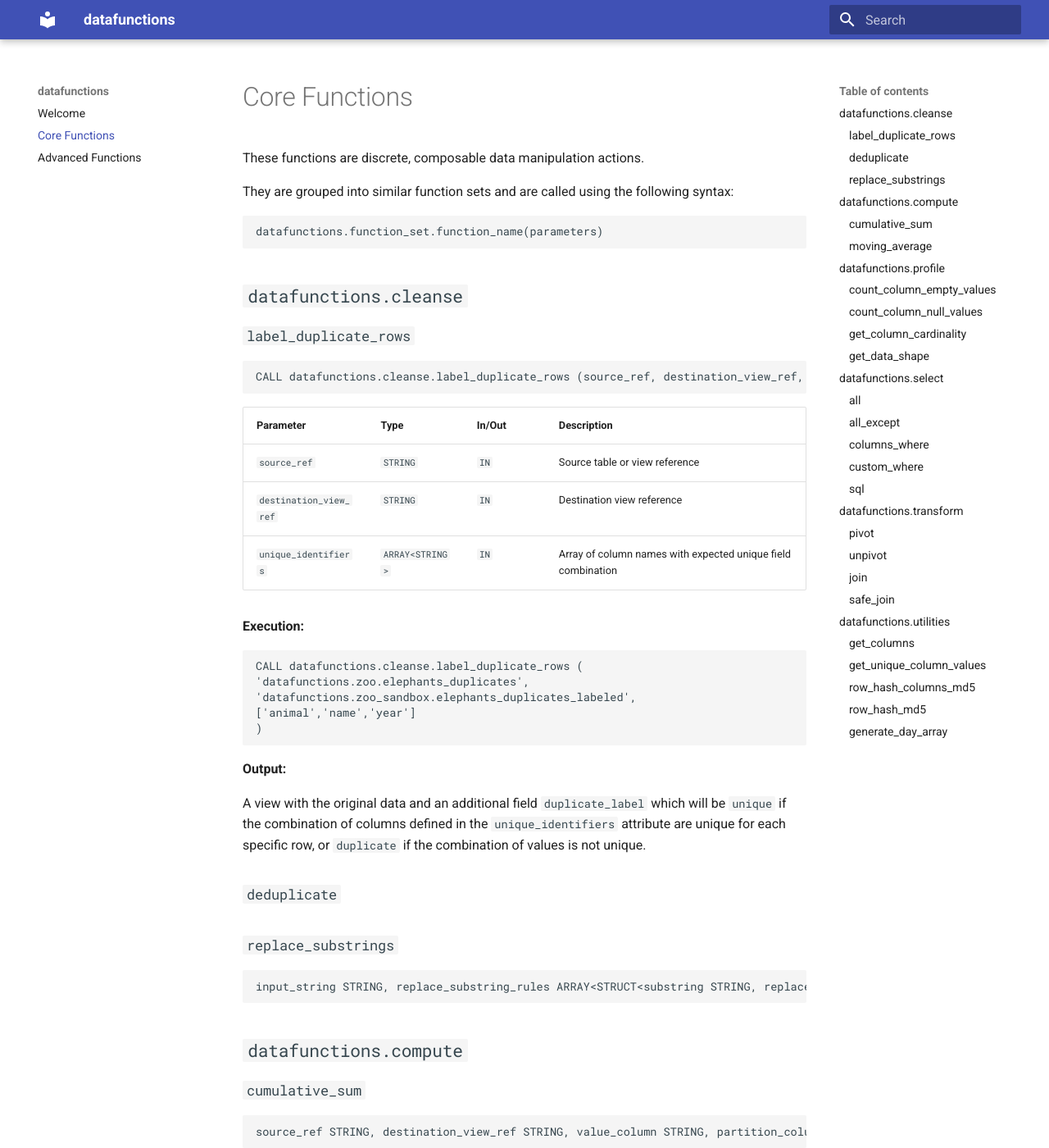
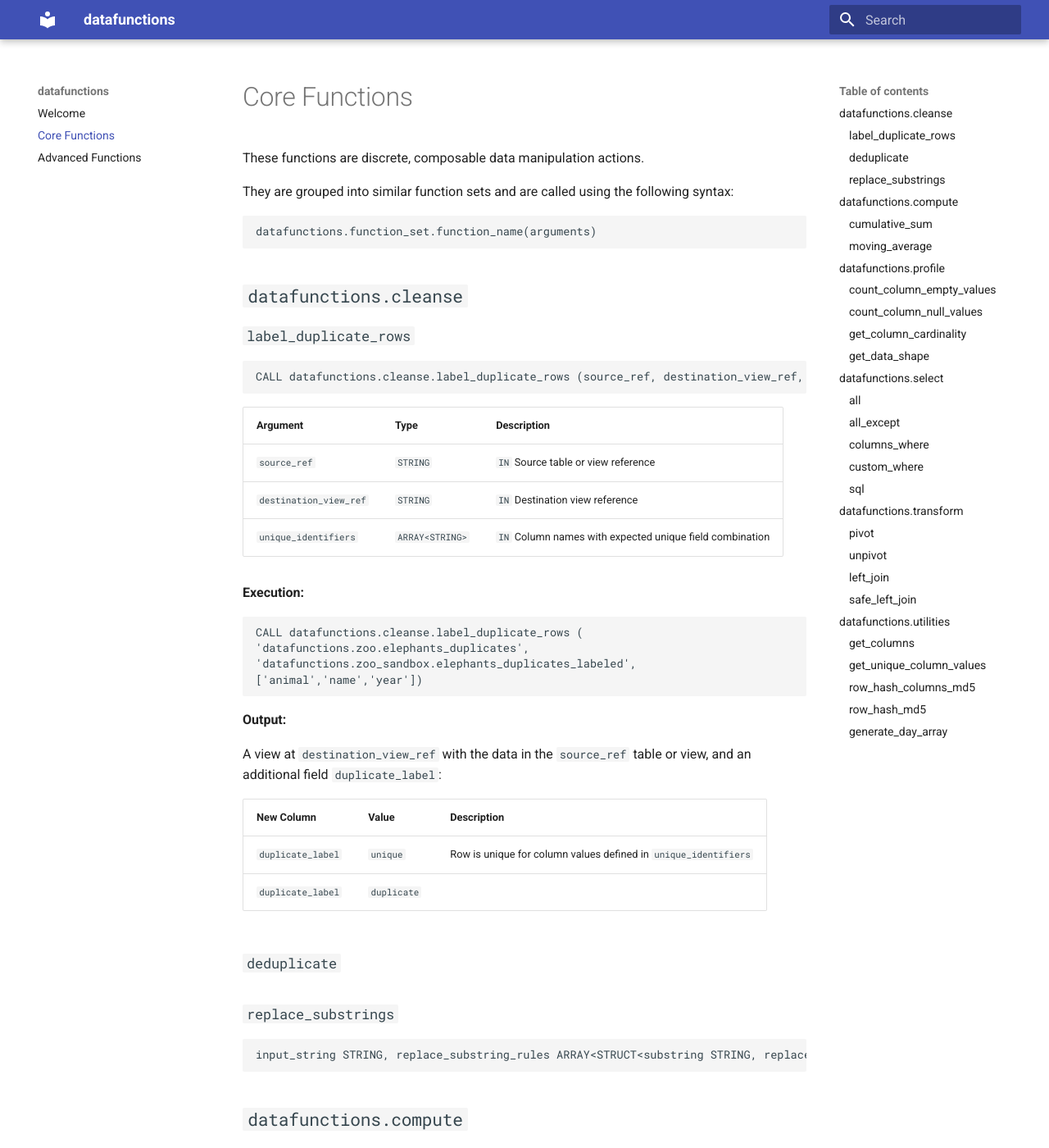
Before and after one commit to datafunctions/datafunctions.github.io, an MkDocs documentation site: the page built from docs/core_functions.md, in a window 1280 px wide and 1400 px high. Shown: the whole window at 82% size. Built offline with MkDocs 1.6.1 and Material for MkDocs 9.7.7, drawn with Linux system fonts in a browser that asks for light colours; some of the changed text lies outside the part shown.

Commit message:
Core function docs update

````diff
--- a/docs/core_functions.md
+++ b/docs/core_functions.md
@@ -3,7 +3,7 @@ These functions are discrete, composable data manipulation actions.
 
 They are grouped into similar function sets and are called using the following syntax:
 
-    datafunctions.function_set.function_name(parameters)
+    datafunctions.function_set.function_name(arguments)
 
 ##`datafunctions.cleanse`
 ###`label_duplicate_rows`
@@ -12,23 +12,27 @@ They are grouped into similar function sets and are called using the following s
 CALL datafunctions.cleanse.label_duplicate_rows (source_ref, destination_view_ref, unique_identifiers)
 ```
 
-| Parameter | Type | In/Out | Description |
-|:-- |:-- |:-- |:-- |
-|`source_ref`| `STRING` | `IN` |Source table or view reference |
-|`destination_view_ref`| `STRING` | `IN` | Destination view reference |  |
-|`unique_identifiers`| `ARRAY<STRING>` | `IN` | Array of column names with expected unique field combination |
+| Argument | Type | Description |
+|:-- |:-- |:-- |
+|`source_ref`| `STRING` | `IN` Source table or view reference |
+|`destination_view_ref`| `STRING` | `IN` Destination view reference |  |
+|`unique_identifiers`| `ARRAY<STRING>` | `IN` Column names with expected unique field combination |
 
 **Execution:**
 ``` SQL
 CALL datafunctions.cleanse.label_duplicate_rows (
 'datafunctions.zoo.elephants_duplicates',
 'datafunctions.zoo_sandbox.elephants_duplicates_labeled',
-['animal','name','year']
-)
+['animal','name','year'])
 ```
 **Output:**
 
-A view with the original data and an additional field `duplicate_label` which will be `unique` if the combination of columns defined in the `unique_identifiers` attribute are unique for each specific row, or `duplicate` if the combination of values is not unique.
+A view at `destination_view_ref` with the data in the `source_ref` table or view, and an additional field `duplicate_label`:
+
+| New Column | Value | Description |
+|:-- |:-- |:-- |
+|`duplicate_label`| `unique` | Row is unique for column values defined in `unique_identifiers` |
+|`duplicate_label`| `duplicate` |  |  |
 
 ###`deduplicate`
 ###`replace_substrings`
@@ -77,10 +81,10 @@ A view with the original data and an additional field `duplicate_label` which wi
 ###`unpivot`
     source_ref STRING, destination_view STRING, dimensions ARRAY<STRING>, unpivot_columns ARRAY<STRING>
 
-###`join`
+###`left_join`
     source_ref_left STRING, source_ref_right STRING, destination_view STRING, left_join_fields ARRAY<STRING>, right_join_fields ARRAY<STRING>
 
-###`safe_join`
+###`safe_left_join`
     source_ref_left STRING, source_ref_right STRING, destination_view STRING, left_join_fields ARRAY<STRING>, right_join_fields ARRAY<STRING>
 
 ##`datafunctions.utilities`
````
